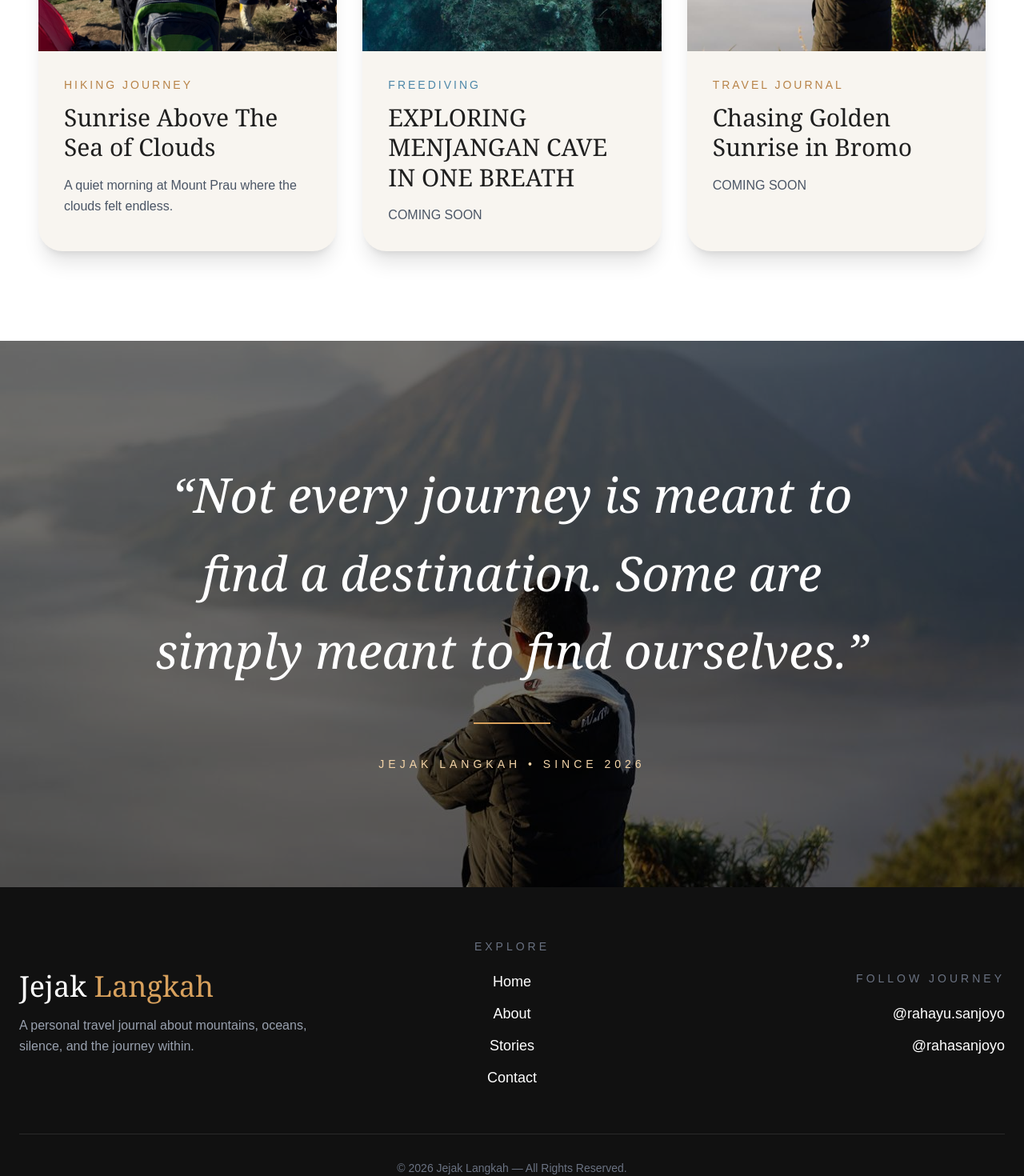
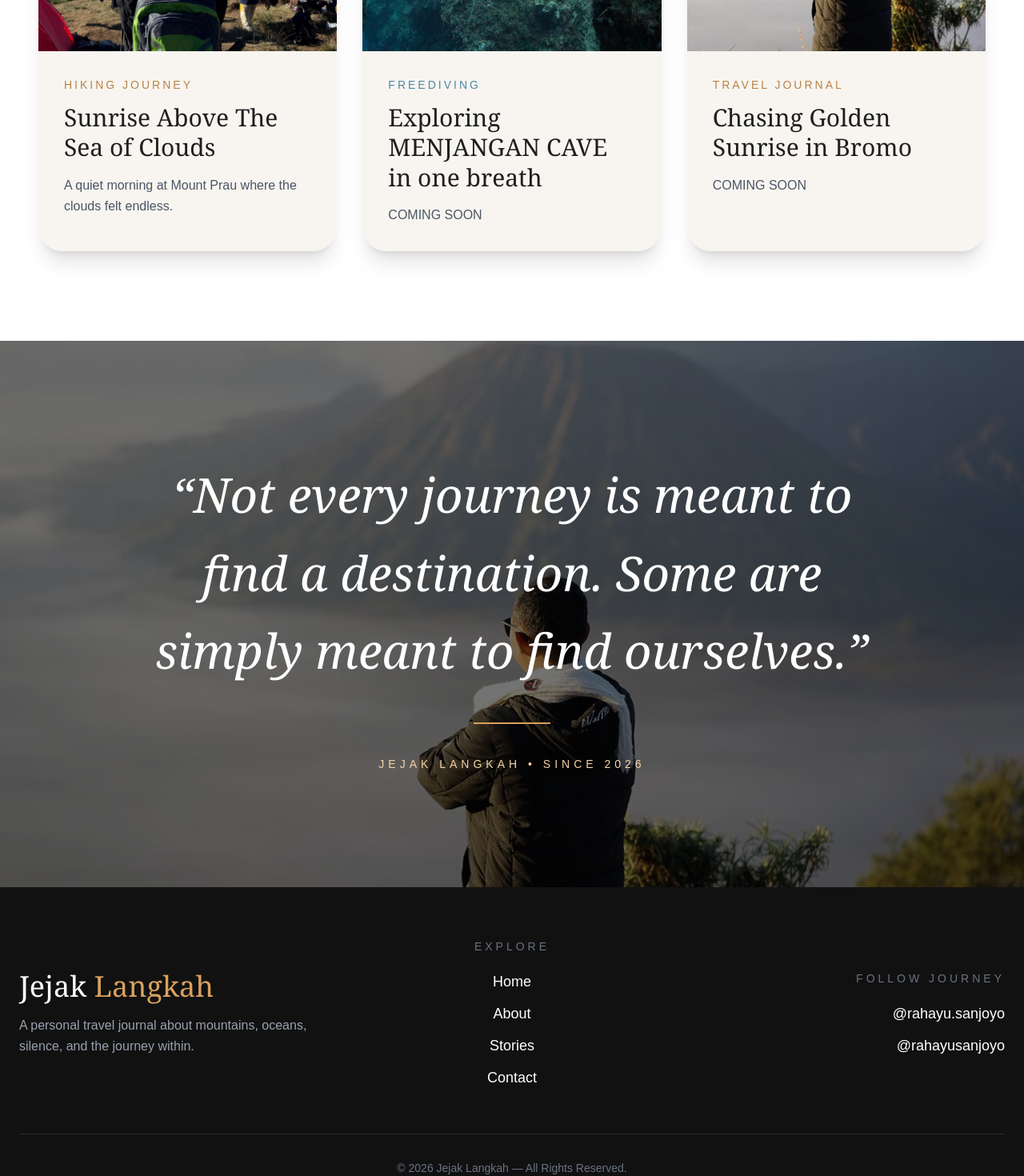
Before and after one commit to rahayusanjoyo/jejak-langkah1, a Next.js app: page / in a window 1280 px wide. Shown: the part 2440-3910 px from the top of the page at 80% size. Built offline with nearby package versions, Linux system fonts and the light colour scheme.

Commit message:
update homepage cinematic design

```diff
--- a/app/page.tsx
+++ b/app/page.tsx
@@ -196,8 +196,8 @@ export default function HomePage() {
                 </p>
 
                 <h3 className="text-3xl font-serif mb-4 leading-tight">
-                  EXPLORING MENJANGAN CAVE
-                  IN ONE BREATH
+                  Exploring MENJANGAN CAVE
+                  in one breath
                 </h3>
 
                 <p className="text-gray-600 leading-relaxed">
@@ -303,7 +303,7 @@ export default function HomePage() {
 
             <div className="space-y-3 text-lg">
               <p>@rahayu.sanjoyo</p>
-              <p>@rahasanjoyo</p>
+              <p>@rahayusanjoyo</p>
             </div>
           </div>
         </div>
```
